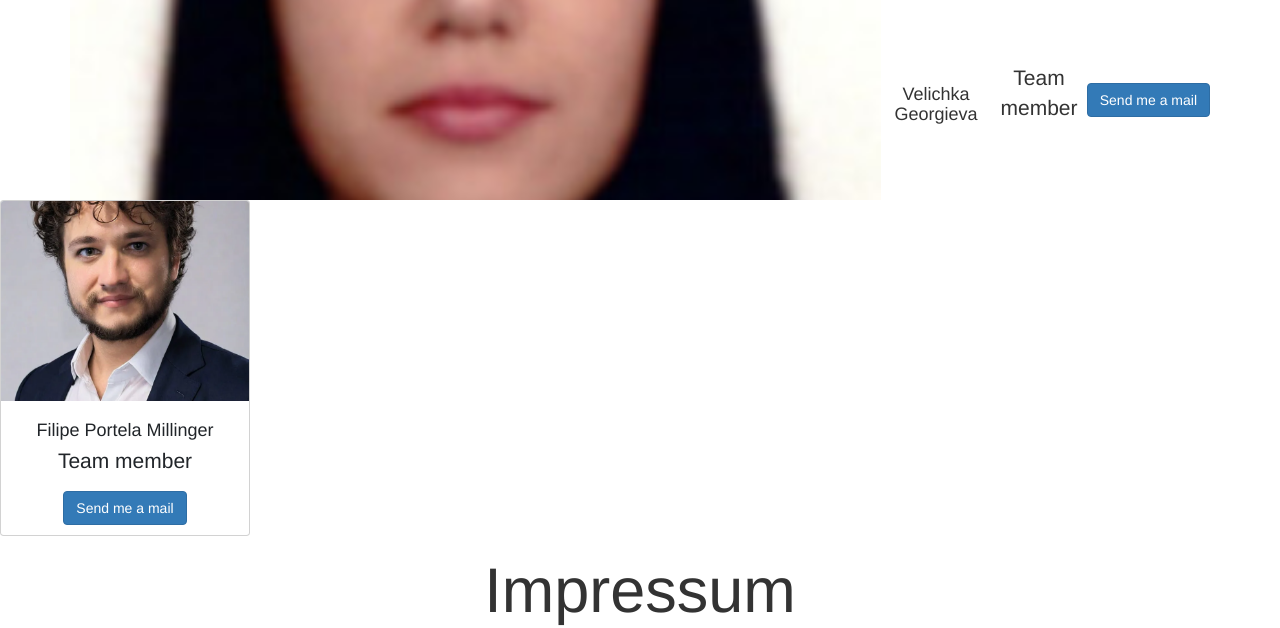
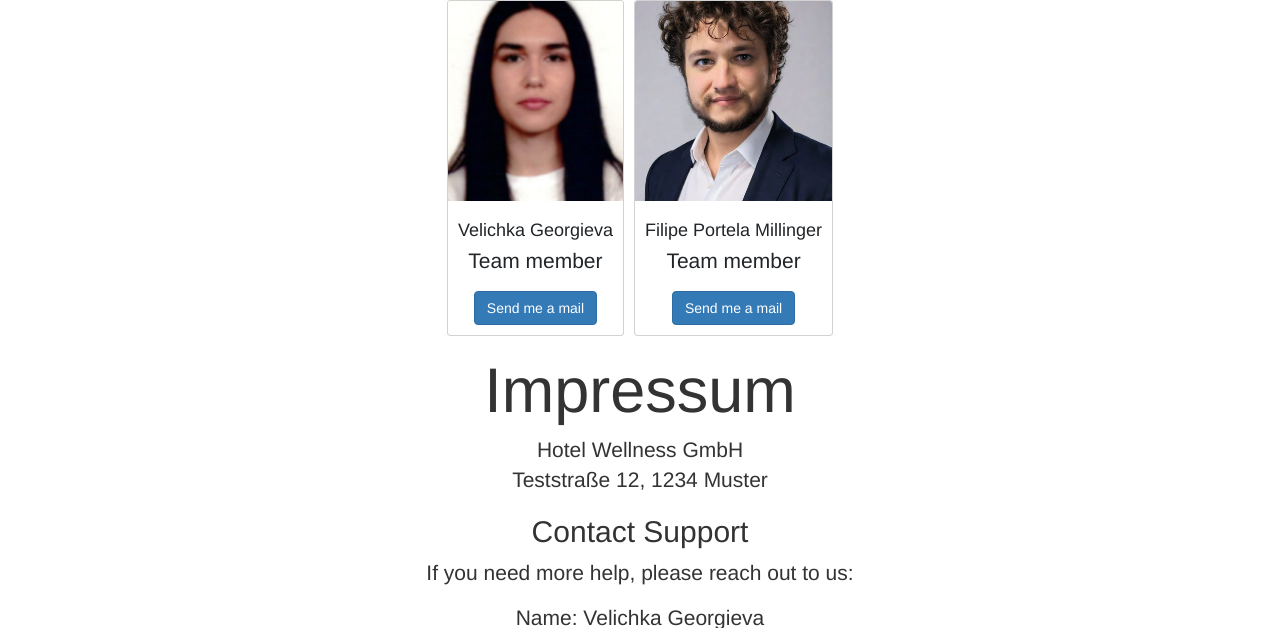
Before and after one commit to vili-georgieva/end_projekt, a PHP site: page /inc/impressum_new.php in a window 1280 px wide. Shown: the part 40-668 px from the top of the page. Run offline with PHP 8.4, Linux system fonts and the light colour scheme.

Commit message:
Co-authored-by: Velichka Georgieva <vili-georgieva@users.noreply.github.com>

```diff
--- a/inc/impressum_new.php
+++ b/inc/impressum_new.php
@@ -13,7 +13,7 @@
     <style>
         .container {
             display: flex;
-            justify-content: left;
+            justify-content: center;
             /* Center the images */
             align-items: center;
             /* Align images vertically */
@@ -40,20 +40,21 @@
     <?php include 'navigation.php'; ?>
     <div class="impressum-photo">
         <div class="container">
-
+            <div class="card mx-2" style="max-width: 250px;">
                 <img src="..\res\img\impressum_vili.jpg" alt="Team member Velichka Georgieva" class="card-img-top mx-auto d-block">
-
+                <div class="card-body">
                     <h4 class="card-title">Velichka Georgieva</h4>
                     <p class="card-text">Team member</p>
                     <a href="mailto:if24b265@technikum-wien.at" class="btn btn-primary">Send me a mail</a>
-
                 </div>
-        <div class="card" style="max-width:250px">
+            </div>
+            <div class="card mx-2" style="max-width: 250px;">
                 <img src="..\res\img\impressum_fpm.webp" alt="Team member Filipe Portela Millinger" class="card-img-top mx-auto d-block">
                 <div class="card-body">
                     <h4 class="card-title">Filipe Portela Millinger</h4>
                     <p class="card-text">Team member</p>
                     <a href="mailto:if23b116@technikum-wien.at" class="btn btn-primary">Send me a mail</a>
+                </div>
             </div>
         </div>
     </div>
```
Lines whose indentation alone changed are shown as unchanged.
